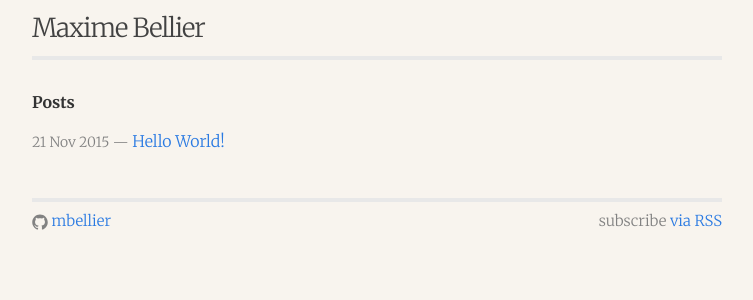
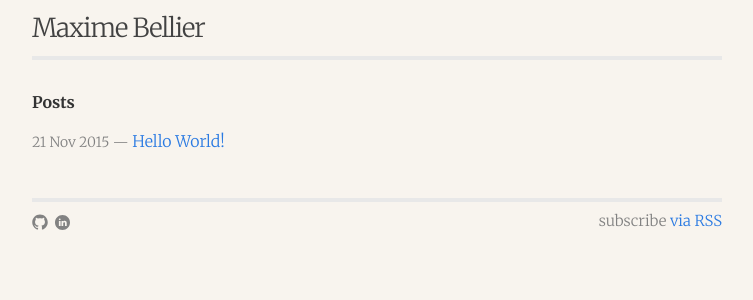
Before and after one commit to mbellier/mbellier.github.io, a Jekyll site: the page built from index.html, in a window 1280 px wide. Shown: the top 300 px of the page, without its empty margins (263-1016 px from the left). Built offline with Jekyll 4.4.1, drawn with Linux system fonts in a browser that asks for light colours.

Commit message:
Changed footer social list and added LinkedIn icon

```diff
--- a/_config.yml
+++ b/_config.yml
@@ -7,6 +7,7 @@ baseurl: "" # the subpath of your site, e.g. /blog/
 url: "http://maximebellier.com" # the base hostname & protocol for your site
 twitter_username:
 github_username:  mbellier
+linkedin_link: https://www.linkedin.com/in/maxime-bellier-3652985b
 
 # Build settings
 markdown: kramdown
--- a/_includes/footer.html
+++ b/_includes/footer.html
@@ -1,37 +1,39 @@
+
 <footer class="site-footer">
   <div class="footer-col-wrapper">
     <div class="footer-col  footer-col-1">
-      <ul class="social-media-list">
+      <div class="social-media-list">
         {% if site.github_username %}
-        <li>
-          <a href="https://github.com/{{ site.github_username }}">
+          <a href="https://github.com/{{ site.github_username }}" title="GitHub">
             <span class="icon  icon--github">
               <svg viewBox="0 0 16 16">
                 <path fill="#828282" d="M7.999,0.431c-4.285,0-7.76,3.474-7.76,7.761 c0,3.428,2.223,6.337,5.307,7.363c0.388,0.071,0.53-0.168,0.53-0.374c0-0.184-0.007-0.672-0.01-1.32 c-2.159,0.469-2.614-1.04-2.614-1.04c-0.353-0.896-0.862-1.135-0.862-1.135c-0.705-0.481,0.053-0.472,0.053-0.472 c0.779,0.055,1.189,0.8,1.189,0.8c0.692,1.186,1.816,0.843,2.258,0.645c0.071-0.502,0.271-0.843,0.493-1.037 C4.86,11.425,3.049,10.76,3.049,7.786c0-0.847,0.302-1.54,0.799-2.082C3.768,5.507,3.501,4.718,3.924,3.65 c0,0,0.652-0.209,2.134,0.796C6.677,4.273,7.34,4.187,8,4.184c0.659,0.003,1.323,0.089,1.943,0.261 c1.482-1.004,2.132-0.796,2.132-0.796c0.423,1.068,0.157,1.857,0.077,2.054c0.497,0.542,0.798,1.235,0.798,2.082 c0,2.981-1.814,3.637-3.543,3.829c0.279,0.24,0.527,0.713,0.527,1.437c0,1.037-0.01,1.874-0.01,2.129 c0,0.208,0.14,0.449,0.534,0.373c3.081-1.028,5.302-3.935,5.302-7.362C15.76,3.906,12.285,0.431,7.999,0.431z"/>
               </svg>
             </span>
-
-            <span class="username">{{ site.github_username }}</span>
           </a>
-        </li>
         {% endif %}
 
         {% if site.twitter_username %}
-        <li>
-          <a href="https://twitter.com/{{ site.twitter_username }}">
+          <a href="https://twitter.com/{{ site.twitter_username }}" title="Twitter">
             <span class="icon  icon--twitter">
               <svg viewBox="0 0 16 16">
                 <path fill="#828282" d="M15.969,3.058c-0.586,0.26-1.217,0.436-1.878,0.515c0.675-0.405,1.194-1.045,1.438-1.809
                 c-0.632,0.375-1.332,0.647-2.076,0.793c-0.596-0.636-1.446-1.033-2.387-1.033c-1.806,0-3.27,1.464-3.27,3.27 c0,0.256,0.029,0.506,0.085,0.745C5.163,5.404,2.753,4.102,1.14,2.124C0.859,2.607,0.698,3.168,0.698,3.767 c0,1.134,0.577,2.135,1.455,2.722C1.616,6.472,1.112,6.325,0.671,6.08c0,0.014,0,0.027,0,0.041c0,1.584,1.127,2.906,2.623,3.206 C3.02,9.402,2.731,9.442,2.433,9.442c-0.211,0-0.416-0.021-0.615-0.059c0.416,1.299,1.624,2.245,3.055,2.271 c-1.119,0.877-2.529,1.4-4.061,1.4c-0.264,0-0.524-0.015-0.78-0.046c1.447,0.928,3.166,1.469,5.013,1.469 c6.015,0,9.304-4.983,9.304-9.304c0-0.142-0.003-0.283-0.009-0.423C14.976,4.29,15.531,3.714,15.969,3.058z"/>
               </svg>
             </span>
+          </a>
+        {% endif %}
 
-            <span class="username">{{ site.twitter_username }}</span>
+        {% if site.linkedin_link %}
+          <a href="{{ site.linkedin_link }}" title="LinkedIn">
+            <span class="icon  icon--linkedin">
+                <svg viewBox="0 0 64 64">
+                    <path fill="#828282"d="M50.837,48.137V36.425c0-6.275-3.35-9.195-7.816-9.195  c-3.604,0-5.219,1.983-6.119,3.374V27.71h-6.79c0.09,1.917,0,20.427,0,20.427h6.79V36.729c0-0.609,0.044-1.219,0.224-1.655  c0.49-1.22,1.607-2.483,3.482-2.483c2.458,0,3.44,1.873,3.44,4.618v10.929H50.837z M22.959,24.922c2.367,0,3.842-1.57,3.842-3.531  c-0.044-2.003-1.475-3.528-3.797-3.528s-3.841,1.524-3.841,3.528c0,1.961,1.474,3.531,3.753,3.531H22.959z M34,64  C17.432,64,4,50.568,4,34C4,17.431,17.432,4,34,4s30,13.431,30,30C64,50.568,50.568,64,34,64z M26.354,48.137V27.71h-6.789v20.427  H26.354z"/>
+                </svg>
+            </span>
           </a>
-        </li>
         {% endif %}
-      </ul>
-
+      </div>
     </div>
 
     <div class="footer-col  footer-col-2">
--- a/_includes/head.html
+++ b/_includes/head.html
@@ -1,3 +1,6 @@
+
+<!-- 00111010 00101000 00101001 01111011 00100000 00111010 01111100 00111010 00100000 00100110 00100000 01111101 00111011 00111010 -->
+
 <head>
     <meta charset="utf-8">
     <meta name="viewport" content="width=device-width initial-scale=1" />
--- a/_includes/header.html
+++ b/_includes/header.html
@@ -1,3 +1,4 @@
+
 <header class="site-header">
   <a class="site-title" href="{{ site.baseurl }}/">{{ site.title }}</a>
 
--- a/_sass/_layout.scss
+++ b/_sass/_layout.scss
@@ -103,6 +103,14 @@
 .social-media-list {
     list-style: none;
     margin-left: 0;
+
+    > a { text-decoration: none; }
+
+    .icon { margin-right: 2px; }
+
+    .icon:hover > svg {
+        path { fill: $grey-color-dark; }
+    }
 }
 
 .footer-col-wrapper {
```
